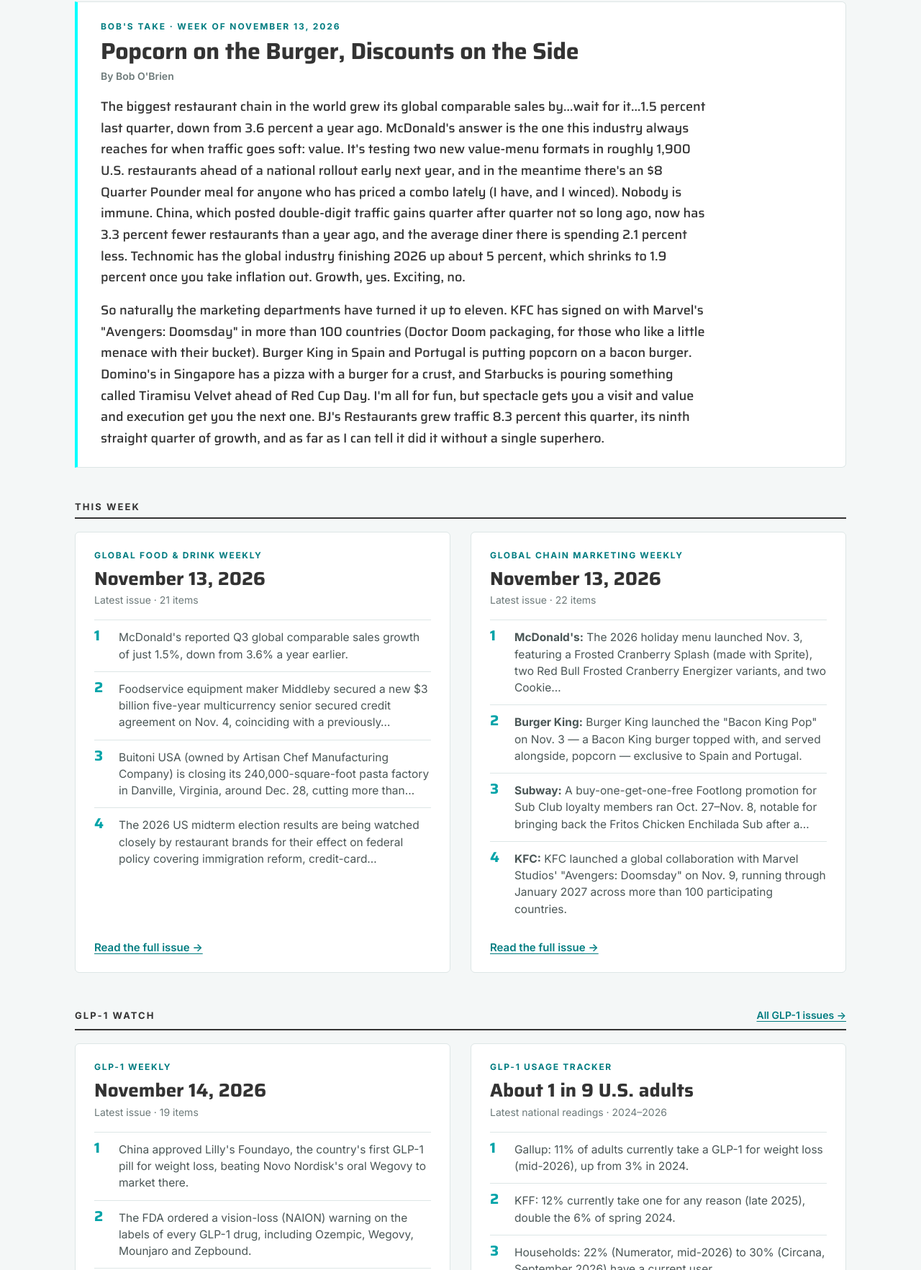
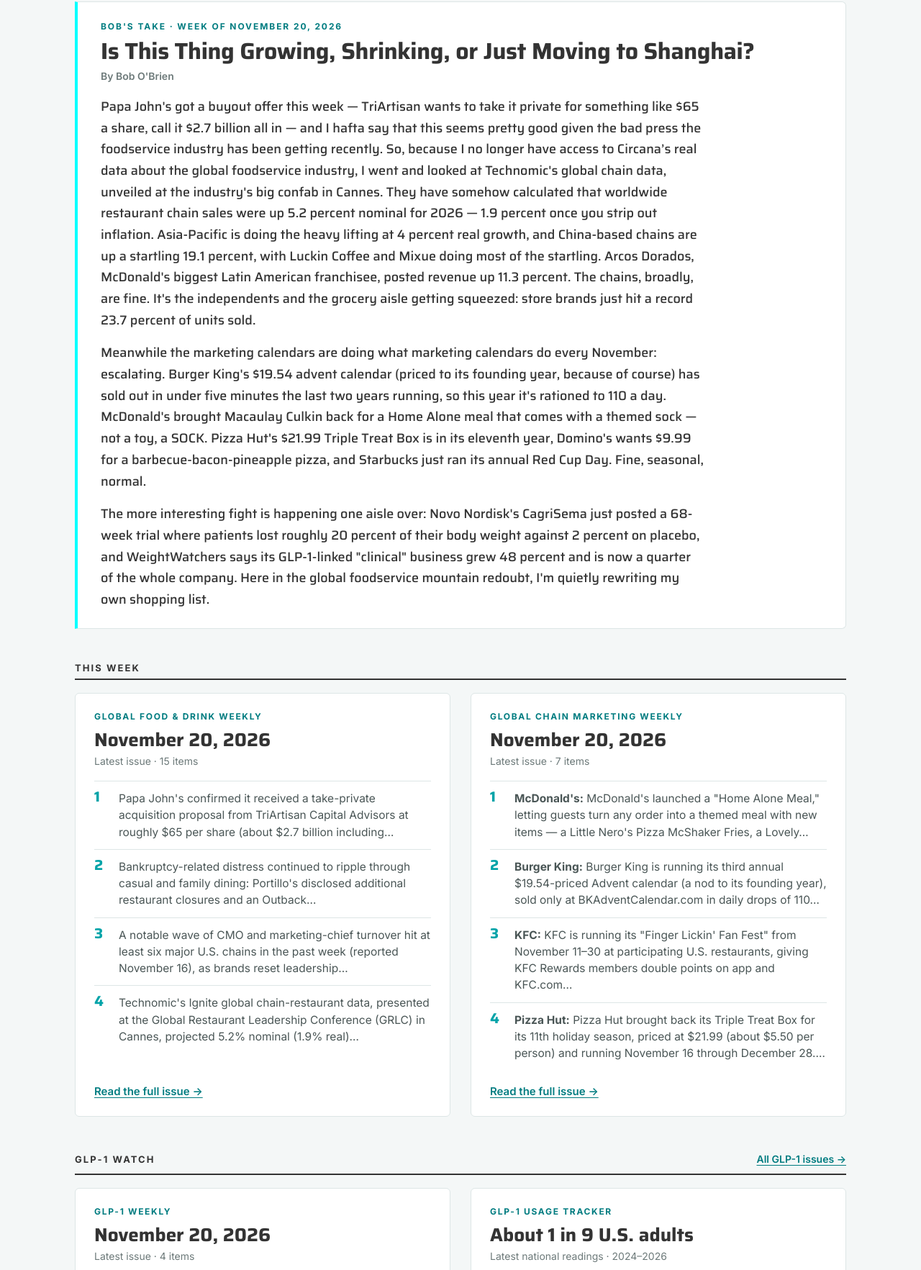
Before and after one commit to gfi-bob/globalfoodserviceinsights, a plain HTML site: page index.html in a window 1280 px wide. Shown: the part 657-2422 px from the top of the page at 72% size. Drawn offline with Linux system fonts and the light colour scheme.

Commit message:
Weekly update — November 20, 2026

```diff
--- a/index.html
+++ b/index.html
@@ -37,33 +37,34 @@
 <p>Weekly briefings on the global foodservice industry: the business news that matters across every region, the marketing, promotions and new products from the world's biggest restaurant chains, and the GLP-1 drugs changing how people eat.</p>
 <p class="tagline">Position and Potential</p></section>
 <section class="editors-note" aria-labelledby="note-title">
-<p class="eyebrow">Bob's Take · Week of November 13, 2026</p>
-<h2 id="note-title">Popcorn on the Burger, Discounts on the Side</h2>
+<p class="eyebrow">Bob's Take · Week of November 20, 2026</p>
+<h2 id="note-title">Is This Thing Growing, Shrinking, or Just Moving to Shanghai?</h2>
 <p class="byline">By Bob O'Brien</p>
-<p class="body">The biggest restaurant chain in the world grew its global comparable sales by…wait for it…1.5 percent last quarter, down from 3.6 percent a year ago. McDonald's answer is the one this industry always reaches for when traffic goes soft: value. It's testing two new value-menu formats in roughly 1,900 U.S. restaurants ahead of a national rollout early next year, and in the meantime there's an $8 Quarter Pounder meal for anyone who has priced a combo lately (I have, and I winced). Nobody is immune. China, which posted double-digit traffic gains quarter after quarter not so long ago, now has 3.3 percent fewer restaurants than a year ago, and the average diner there is spending 2.1 percent less. Technomic has the global industry finishing 2026 up about 5 percent, which shrinks to 1.9 percent once you take inflation out. Growth, yes. Exciting, no.</p>
-<p class="body">So naturally the marketing departments have turned it up to eleven. KFC has signed on with Marvel's "Avengers: Doomsday" in more than 100 countries (Doctor Doom packaging, for those who like a little menace with their bucket). Burger King in Spain and Portugal is putting popcorn on a bacon burger. Domino's in Singapore has a pizza with a burger for a crust, and Starbucks is pouring something called Tiramisu Velvet ahead of Red Cup Day. I'm all for fun, but spectacle gets you a visit and value and execution get you the next one. BJ's Restaurants grew traffic 8.3 percent this quarter, its ninth straight quarter of growth, and as far as I can tell it did it without a single superhero.</p>
+<p class="body">Papa John's got a buyout offer this week — TriArtisan wants to take it private for something like $65 a share, call it $2.7 billion all in — and I hafta say that this seems pretty good given the bad press the foodservice industry has been getting recently. So, because I no longer have access to Circana’s real data about the global foodservice industry, I went and looked at Technomic's global chain data, unveiled at the industry's big confab in Cannes. They have somehow calculated that worldwide restaurant chain sales were up 5.2 percent nominal for 2026 — 1.9 percent once you strip out inflation. Asia-Pacific is doing the heavy lifting at 4 percent real growth, and China-based chains are up a startling 19.1 percent, with Luckin Coffee and Mixue doing most of the startling. Arcos Dorados, McDonald's biggest Latin American franchisee, posted revenue up 11.3 percent. The chains, broadly, are fine. It's the independents and the grocery aisle getting squeezed: store brands just hit a record 23.7 percent of units sold.</p>
+<p class="body">Meanwhile the marketing calendars are doing what marketing calendars do every November: escalating. Burger King's $19.54 advent calendar (priced to its founding year, because of course) has sold out in under five minutes the last two years running, so this year it's rationed to 110 a day. McDonald's brought Macaulay Culkin back for a Home Alone meal that comes with a themed sock — not a toy, a SOCK. Pizza Hut's $21.99 Triple Treat Box is in its eleventh year, Domino's wants $9.99 for a barbecue-bacon-pineapple pizza, and Starbucks just ran its annual Red Cup Day. Fine, seasonal, normal.</p>
+<p class="body">The more interesting fight is happening one aisle over: Novo Nordisk's CagriSema just posted a 68-week trial where patients lost roughly 20 percent of their body weight against 2 percent on placebo, and WeightWatchers says its GLP-1-linked "clinical" business grew 48 percent and is now a quarter of the whole company. Here in the global foodservice mountain redoubt, I'm quietly rewriting my own shopping list.</p>
 </section>
 <div class="section-head"><h2>This week</h2></div>
 <div class="latest"><article class="issue-card">
 <div class="series">Global Food & Drink Weekly</div>
-<h3><a href="digest/2026-11-13.html">November 13, 2026</a></h3>
-<p class="date">Latest issue · 21 items</p>
-<ol><li>McDonald&#x27;s reported Q3 global comparable sales growth of just 1.5%, down from 3.6% a year earlier.</li><li>Foodservice equipment maker Middleby secured a new $3 billion five-year multicurrency senior secured credit agreement on Nov. 4, coinciding with a previously…</li><li>Buitoni USA (owned by Artisan Chef Manufacturing Company) is closing its 240,000-square-foot pasta factory in Danville, Virginia, around Dec. 28, cutting more than…</li><li>The 2026 US midterm election results are being watched closely by restaurant brands for their effect on federal policy covering immigration reform, credit-card…</li></ol>
-<a class="more" href="digest/2026-11-13.html">Read the full issue →</a>
+<h3><a href="digest/2026-11-20.html">November 20, 2026</a></h3>
+<p class="date">Latest issue · 15 items</p>
+<ol><li>Papa John&#x27;s confirmed it received a take-private acquisition proposal from TriArtisan Capital Advisors at roughly $65 per share (about $2.7 billion including…</li><li>Bankruptcy-related distress continued to ripple through casual and family dining: Portillo&#x27;s disclosed additional restaurant closures and an Outback…</li><li>A notable wave of CMO and marketing-chief turnover hit at least six major U.S. chains in the past week (reported November 16), as brands reset leadership…</li><li>Technomic&#x27;s Ignite global chain-restaurant data, presented at the Global Restaurant Leadership Conference (GRLC) in Cannes, projected 5.2% nominal (1.9% real)…</li></ol>
+<a class="more" href="digest/2026-11-20.html">Read the full issue →</a>
 </article><article class="issue-card">
 <div class="series">Global Chain Marketing Weekly</div>
-<h3><a href="chain-marketing/2026-11-13.html">November 13, 2026</a></h3>
-<p class="date">Latest issue · 22 items</p>
-<ol><li><strong>McDonald&#x27;s:</strong> The 2026 holiday menu launched Nov. 3, featuring a Frosted Cranberry Splash (made with Sprite), two Red Bull Frosted Cranberry Energizer variants, and two Cookie…</li><li><strong>Burger King:</strong> Burger King launched the &quot;Bacon King Pop&quot; on Nov. 3 — a Bacon King burger topped with, and served alongside, popcorn — exclusive to Spain and Portugal.</li><li><strong>Subway:</strong> A buy-one-get-one-free Footlong promotion for Sub Club loyalty members ran Oct. 27–Nov. 8, notable for bringing back the Fritos Chicken Enchilada Sub after a…</li><li><strong>KFC:</strong> KFC launched a global collaboration with Marvel Studios&#x27; &quot;Avengers: Doomsday&quot; on Nov. 9, running through January 2027 across more than 100 participating countries.</li></ol>
-<a class="more" href="chain-marketing/2026-11-13.html">Read the full issue →</a>
+<h3><a href="chain-marketing/2026-11-20.html">November 20, 2026</a></h3>
+<p class="date">Latest issue · 7 items</p>
+<ol><li><strong>McDonald&#x27;s:</strong> McDonald&#x27;s launched a &quot;Home Alone Meal,&quot; letting guests turn any order into a themed meal with new items — a Little Nero&#x27;s Pizza McShaker Fries, a Lovely…</li><li><strong>Burger King:</strong> Burger King is running its third annual $19.54-priced Advent calendar (a nod to its founding year), sold only at BKAdventCalendar.com in daily drops of 110…</li><li><strong>KFC:</strong> KFC is running its &quot;Finger Lickin&#x27; Fan Fest&quot; from November 11–30 at participating U.S. restaurants, giving KFC Rewards members double points on app and KFC.com…</li><li><strong>Pizza Hut:</strong> Pizza Hut brought back its Triple Treat Box for its 11th holiday season, priced at $21.99 (about $5.50 per person) and running November 16 through December 28.…</li></ol>
+<a class="more" href="chain-marketing/2026-11-20.html">Read the full issue →</a>
 </article></div>
 <div class="section-head"><h2>GLP-1 watch</h2><a href="glp1/index.html">All GLP-1 issues →</a></div>
 <div class="latest"><article class="issue-card">
 <div class="series">GLP-1 Weekly</div>
-<h3><a href="glp1/2026-11-14.html">November 14, 2026</a></h3>
-<p class="date">Latest issue · 19 items</p>
-<ol><li>China approved Lilly's Foundayo, the country's first GLP-1 pill for weight loss, beating Novo Nordisk's oral Wegovy to market there.</li><li>The FDA ordered a vision-loss (NAION) warning on the labels of every GLP-1 drug, including Ozempic, Wegovy, Mounjaro and Zepbound.</li><li>Circana: 30% of U.S. households now report a current GLP-1 user, and 37% have had one.</li><li><strong>On the calls:</strong> Flowers Foods tied softer Dave's Killer Bread sales to high-income shoppers on GLP-1s.</li></ol>
-<a class="more" href="glp1/2026-11-14.html">Read the full issue →</a>
+<h3><a href="glp1/2026-11-20.html">November 20, 2026</a></h3>
+<p class="date">Latest issue · 4 items</p>
+<ol><li>Novo Nordisk's CagriSema produced about 21% average weight loss at 68 weeks versus 2% on placebo; a U.S. decision is expected by year-end.</li><li>Smaller GLP-1 portions are pushing food makers toward protein- and fiber-dense "companion foods," FoodNavigator reports.</li><li>No new national survey of GLP-1 usage was published this week.</li><li><strong>On the calls:</strong> WeightWatchers' GLP-1-linked clinical business grew 48% and is now about a quarter of revenue.</li></ol>
+<a class="more" href="glp1/2026-11-20.html">Read the full issue →</a>
 </article><article class="issue-card">
 <div class="series">GLP-1 usage tracker</div>
 <h3><a href="glp1-usage.html">About 1 in 9 U.S. adults</a></h3>
@@ -76,15 +77,19 @@
 <div class="section-head"><h2>Consumer sentiment</h2><a href="sentiment.html">Open the tracker →</a></div>
 <p class="teaser">Are households in 18 markets feeling more or less confident than usual? A normalized consumer confidence index where 100 is each country's long-run average. <a href="sentiment.html">See the chart →</a></p>
 <div class="section-head"><h2>Recent issues</h2></div>
-<ul class="archive"><li><div class="when">November 13, 2026</div><div>
+<ul class="archive"><li><div class="when">November 20, 2026</div><div>
+<h3><a href="digest/2026-11-20.html">Global Food & Drink Weekly — November 20, 2026</a></h3>
+<p>Papa John&#x27;s confirmed it received a take-private acquisition proposal from TriArtisan Capital Advisors at roughly $65 per share (about $2.7 billion including debt), with the board reviewing the offer…</p></div></li><li><div class="when">November 20, 2026</div><div>
+<h3><a href="chain-marketing/2026-11-20.html">Global Chain Marketing Weekly — November 20, 2026</a></h3>
+<p>McDonald&#x27;s launched a &quot;Home Alone Meal,&quot; letting guests turn any order into a themed meal with new items — a Little Nero&#x27;s Pizza McShaker Fries, a Lovely Cheese Pizza dipping sauce, and an Everything…</p></div></li><li><div class="when">November 20, 2026</div><div>
+<h3><a href="glp1/2026-11-20.html">GLP-1 Weekly — November 20, 2026</a></h3>
+<p>Novo Nordisk&#x27;s CagriSema posts about 21% weight loss in a 68-week trial; food brands rethink &quot;companion foods&quot; for smaller GLP-1 portions.</p></div></li><li><div class="when">November 13, 2026</div><div>
 <h3><a href="digest/2026-11-13.html">Global Food & Drink Weekly — November 13, 2026</a></h3>
 <p>McDonald&#x27;s reported Q3 global comparable sales growth of just 1.5%, down from 3.6% a year earlier.</p></div></li><li><div class="when">November 13, 2026</div><div>
 <h3><a href="chain-marketing/2026-11-13.html">Global Chain Marketing Weekly — November 13, 2026</a></h3>
 <p>The 2026 holiday menu launched Nov. 3, featuring a Frosted Cranberry Splash (made with Sprite), two Red Bull Frosted Cranberry Energizer variants, and two Cookie Butter Frappés — plus an $8 Quarter…</p></div></li><li><div class="when">November 12, 2026</div><div>
 <h3><a href="chain-marketing/2026-11-12.html">Global Chain Marketing Weekly — November 12, 2026</a></h3>
-<p>United States — McDonald&#x27;s USA chief marketing &amp; customer experience officer Alyssa Buetikofer is departing (through Dec 18), a day after Q3 U.S. comp sales fell 0.2%.</p></div></li><li><div class="when">November 6, 2026</div><div>
-<h3><a href="digest/2026-11-06.html">Global Food & Drink Weekly — November 6, 2026</a></h3>
-<p>McDonald&#x27;s (USA) reported Q3 2026 results (Nov 4): global comparable sales up 1.5%, but U.S. comps slipped -0.2% as higher average checks offset weaker traffic.</p></div></li></ul>
+<p>United States — McDonald&#x27;s USA chief marketing &amp; customer experience officer Alyssa Buetikofer is departing (through Dec 18), a day after Q3 U.S. comp sales fell 0.2%.</p></div></li></ul>
 </div>
 </main>
 <footer class="footer"><div class="wrap">
--- a/sitemap.xml
+++ b/sitemap.xml
@@ -5,12 +5,15 @@
   <url><loc>https://globalfoodserviceinsights.com/chain-marketing/</loc></url>
   <url><loc>https://globalfoodserviceinsights.com/chain-marketing/2026-11-12.html</loc></url>
   <url><loc>https://globalfoodserviceinsights.com/chain-marketing/2026-11-13.html</loc></url>
+  <url><loc>https://globalfoodserviceinsights.com/chain-marketing/2026-11-20.html</loc></url>
   <url><loc>https://globalfoodserviceinsights.com/digest/</loc></url>
   <url><loc>https://globalfoodserviceinsights.com/digest/2026-11-06.html</loc></url>
   <url><loc>https://globalfoodserviceinsights.com/digest/2026-11-13.html</loc></url>
+  <url><loc>https://globalfoodserviceinsights.com/digest/2026-11-20.html</loc></url>
   <url><loc>https://globalfoodserviceinsights.com/glp1-usage.html</loc></url>
   <url><loc>https://globalfoodserviceinsights.com/glp1/</loc></url>
   <url><loc>https://globalfoodserviceinsights.com/glp1/2026-11-14.html</loc></url>
+  <url><loc>https://globalfoodserviceinsights.com/glp1/2026-11-20.html</loc></url>
   <url><loc>https://globalfoodserviceinsights.com/sentiment.html</loc></url>
   <url><loc>https://globalfoodserviceinsights.com/spending.html</loc></url>
 </urlset>
```
Also changed, not shown: feed.xml (+22 -1 lines).
